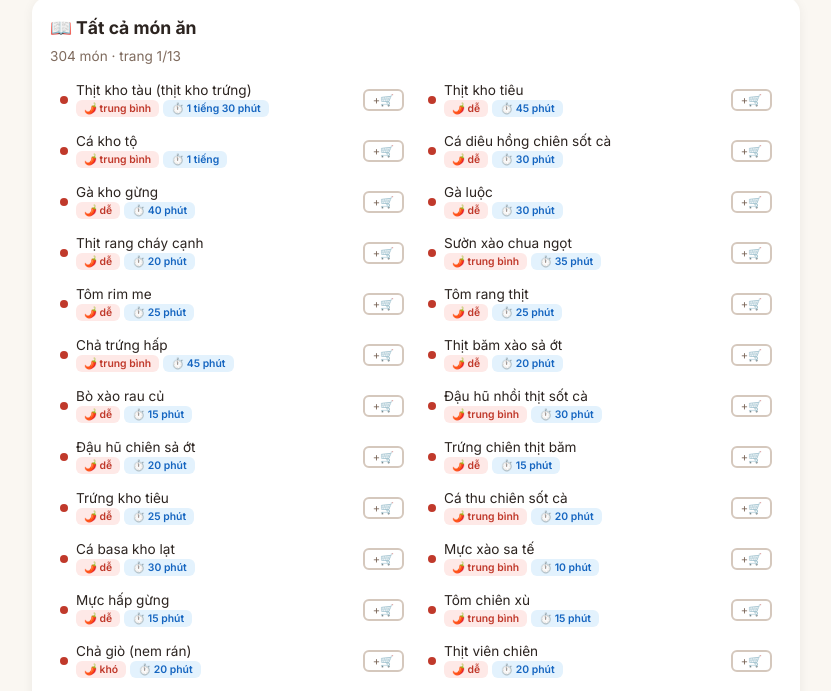
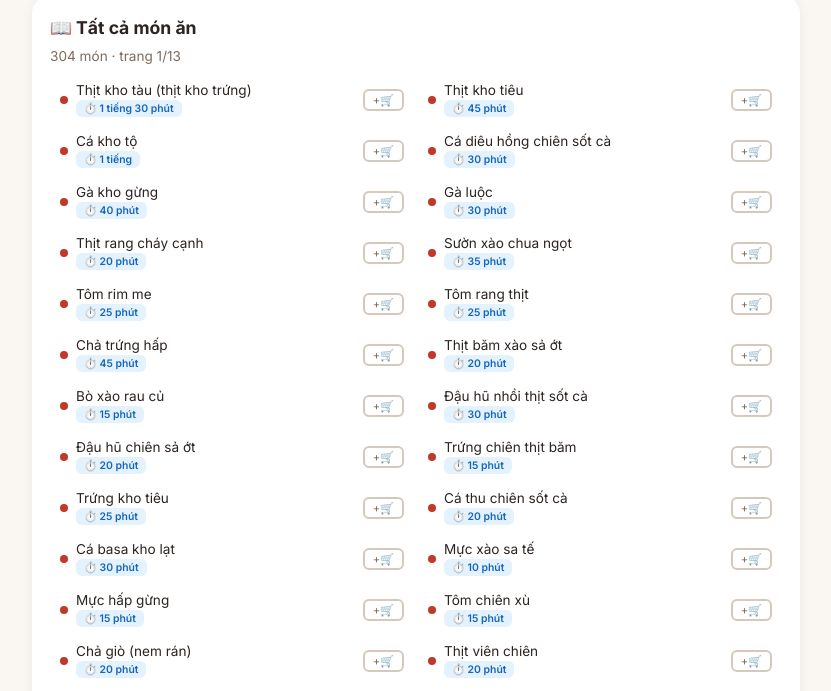
Before and after one commit to tien243/com-viet, a plain HTML site: page index.html in a window 1280 px wide. Shown: the part 97-788 px from the top of the page, without its empty margins (224-1055 px from the left). Drawn offline with Linux system fonts and the light colour scheme.

Commit message:
refactor: remove difficulty badges from dish cards, keep only cook time

```diff
--- a/index.html
+++ b/index.html
@@ -3565,7 +3565,7 @@ const catLabel={man:'Món mặn',canh:'Món canh',rau:'Món rau',nhau:'Mồi bé
 const catClass={man:'cat-man',canh:'cat-canh',rau:'cat-rau',nhau:'cat-nhau',khac:'cat-man'};
 const catDot={man:'#c0392b',canh:'#00897b',rau:'#388e3c',nhau:'#e67e22',khac:'#c0392b'};
 const diffLabel={easy:'Dễ',medium:'TB',hard:'Khó'};
-function diffBadge(d){if(!d)return'';const cls=d==='easy'?'difficulty-easy':d==='medium'?'difficulty-medium':'difficulty-hard';return`<span class="difficulty-badge ${cls}">🌶️ ${diffLabel[d]||d}</span>`}
+function diffBadge(d){return''}
 function timeBadge(t){if(!t)return'';return`<span class="time-badge">⏱️ ${t}</span>`}
 function hasRecipe(d){return d&&d.ingredients&&d.instructions}
 function totalMinsFromCookTime(t){if(!t)return 999;const m=t.match(/(\d+)\s*phút/);if(m)return parseInt(m[1]);const h=t.match(/(\d+)\s*tiếng/);if(h){const hm=t.match(/(\d+)\s*phút/);return parseInt(h[1])*60+(hm?parseInt(hm[1]):0)}return 999}
```
